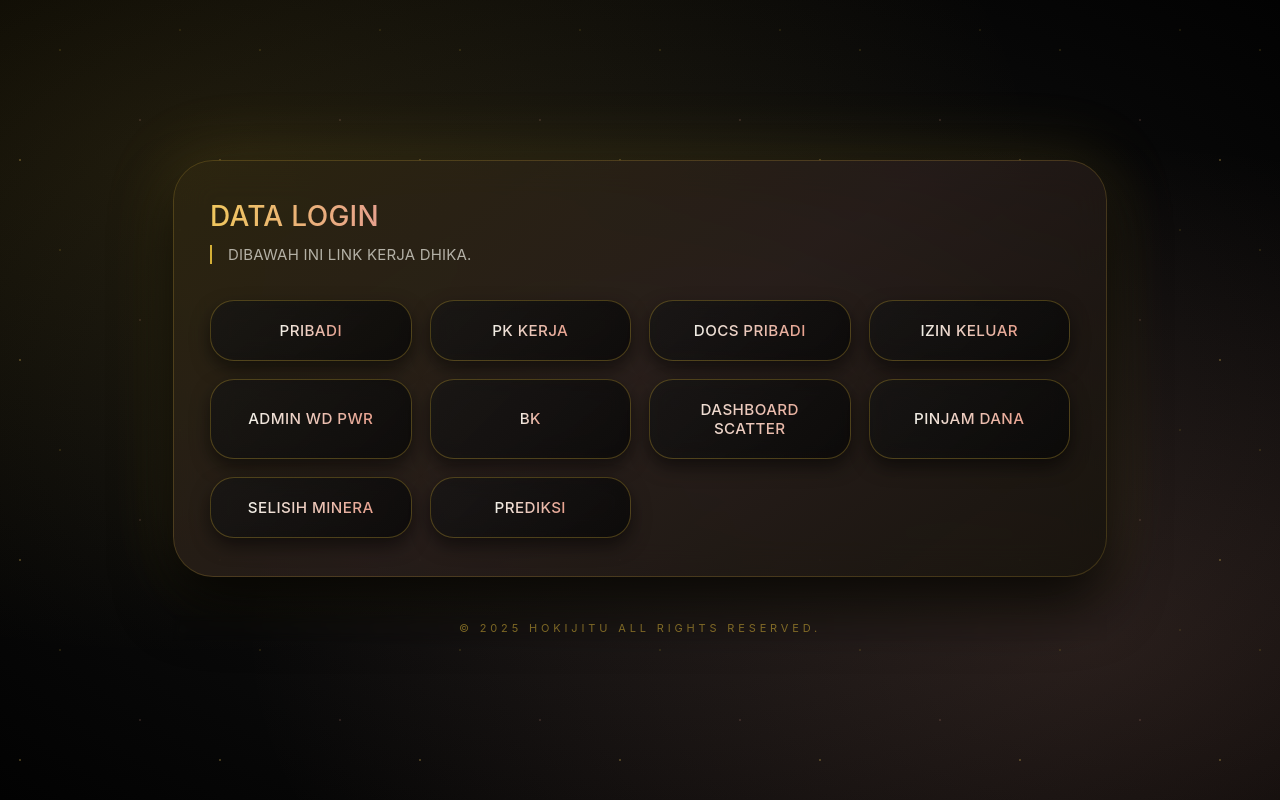
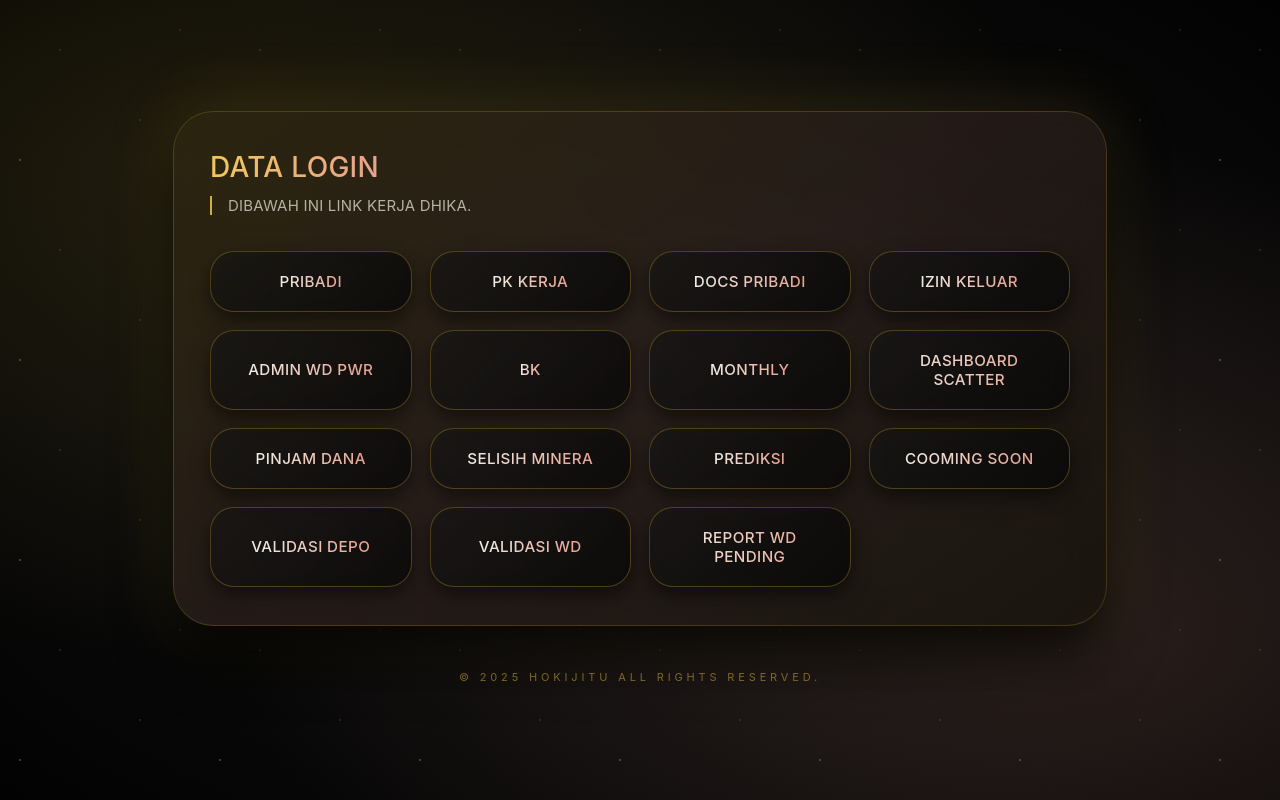
Before and after one commit to p3rcyX/data_link, a plain HTML site: page index.html in a window 1280 px wide. Drawn offline with Linux system fonts and the light colour scheme.

Commit message:
Update index.html

```diff
--- a/index.html
+++ b/index.html
@@ -346,6 +346,9 @@
         <a class="link-btn" href="https://bk.augipt.com/hokijitu/dashboard/dashboard/about" target="_blank">
           <span>BK</span>
         </a>
+        <a class="link-btn" href="https://monthly.alisampan.org/upload" target="_blank">
+          <span>MONTHLY</span>
+        </a>
         <a class="link-btn" href="https://bonussmb.com/" target="_blank">
           <span>DASHBOARD SCATTER</span>
         </a>
@@ -357,6 +360,18 @@
         </a>
         <a class="link-btn" href="https://script.google.com/macros/s/AKfycbyY7YC9DfMA51NPQC72QUcQLh6Sph513Vm4XO4NQQtjDs5MYbAOtPQVyJcqqOFxubq9/exec" target="_blank">
           <span>PREDIKSI</span>
+        </a>
+        <a class="link-btn" href="" target="">
+          <span>COOMING SOON</span>
+        </a>
+        <a class="link-btn" href="https://validasi-coin.vercel.app/" target="_blank">
+          <span>VALIDASI DEPO</span>
+        </a>
+        <a class="link-btn" href="https://validasi-coin-wd.vercel.app/" target="_blank">
+          <span>VALIDASI WD</span>
+        </a>
+        <a class="link-btn" href="https://report-wd-pending-six.vercel.app/" target="_blank">
+          <span>REPORT WD PENDING</span>
         </a>
       </div>
     </div>
```
